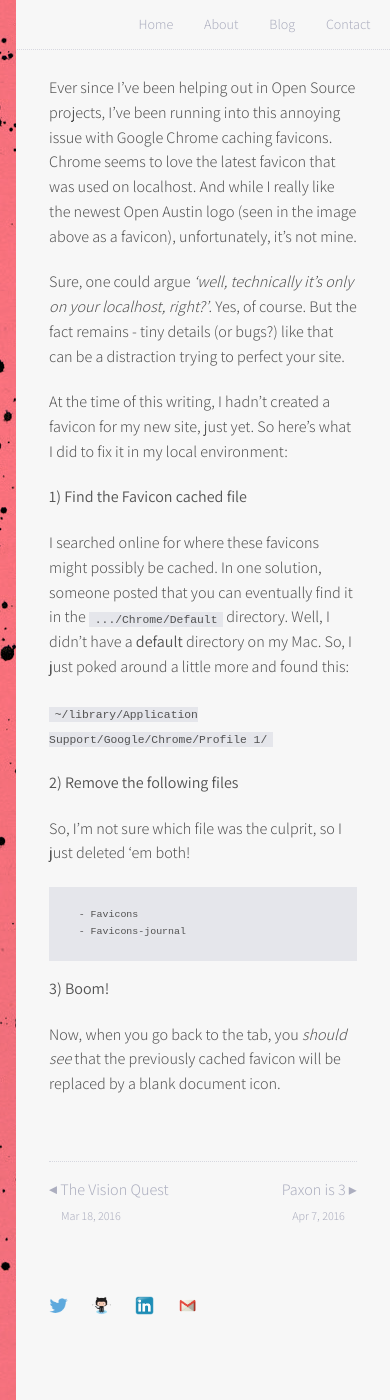
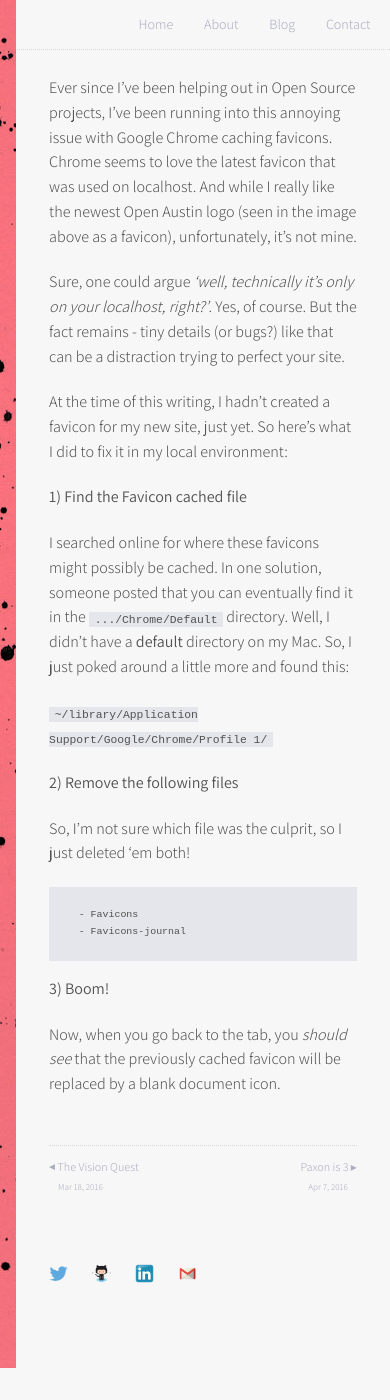
Before and after one commit to techtolentino/techtolentino.github.io, a Jekyll site: the page built from _posts/2016-03-22-cached-favicons.md, in a window 390 px wide and 1400 px high, scrolled down 181 px. Built offline with Jekyll 4.4.1, drawn with Linux system fonts in a browser that asks for light colours; after the commit the page ends 1549 px from its top, so only the background shows below that.

Commit message:
mobile pagination type size

```diff
--- a/_sass/_post.scss
+++ b/_sass/_post.scss
@@ -111,5 +111,9 @@ $post-meta-type-size: .75em;
                 }
             }
         }
+
+        &-pagination {
+            font-size: .75em;
+        }
     }
 }
```
